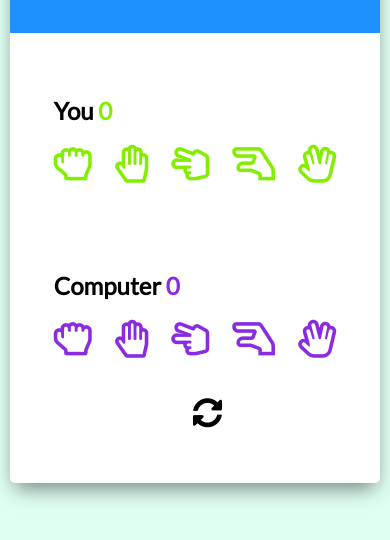
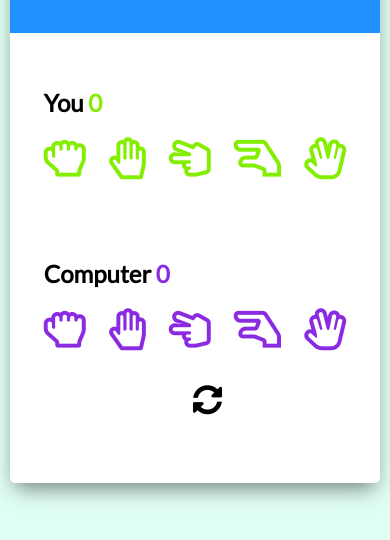
Before and after one commit to Josephine2702/spock-rock-game, a plain HTML site: page index.html in a window 390 px wide. Shown: the part 214-754 px from the top of the page. Drawn offline with Linux system fonts and the light colour scheme.

Commit message:
changed font size for mobile version

```diff
--- a/style.css
+++ b/style.css
@@ -153,18 +153,22 @@ h2 {
   }
 
   .player-container {
-    margin: 43px 20px 25px 20px;
+    margin: 35px 20px 25px 20px;
   }
 
   .far {
-    font-size: 38px;
+    font-size: 42px;
   }
 
   .reset-icon {
-    margin-top: 15px;
+    margin-top: 10px;
   }
 
   .result-container {
     margin: 0 20px;
   }
+
+  .result-text {
+    font-size: 30px;
+  }
 }
```
